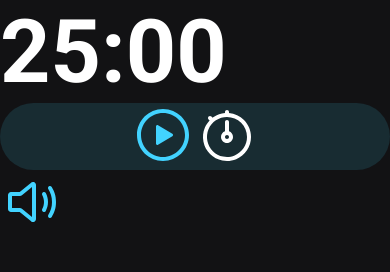
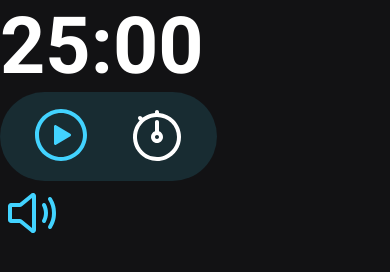
Before and after one commit to juniorvolontedev/explorer-focus-timer, a plain HTML site: page index.html in a window 390 px wide. Drawn offline with Linux system fonts and the light colour scheme.

Commit message:
ajustando larguras e tamanhos com css clamp

```diff
--- a/style.css
+++ b/style.css
@@ -38,8 +38,12 @@ button {
   fill: var(--primary-color);
 }
 
+button svg {
+  width: clamp(3.2rem, 2rem + 12vw, 6.4rem);
+}
+
 #timer {
-  font-size: 8.8rem;
+  font-size: clamp(4rem, 4rem + 10vw, 8.8rem);
   display: flex;
 }
 
@@ -49,4 +53,7 @@ button {
   display: flex;
   align-items: center;
   justify-content: center;
+  gap: 3.2rem;
+  width: clamp(10rem, 10rem + 30vw, 22.8rem);
+  height: clamp(8rem, 5rem + 10vw, 10.8rem);
 }
```
